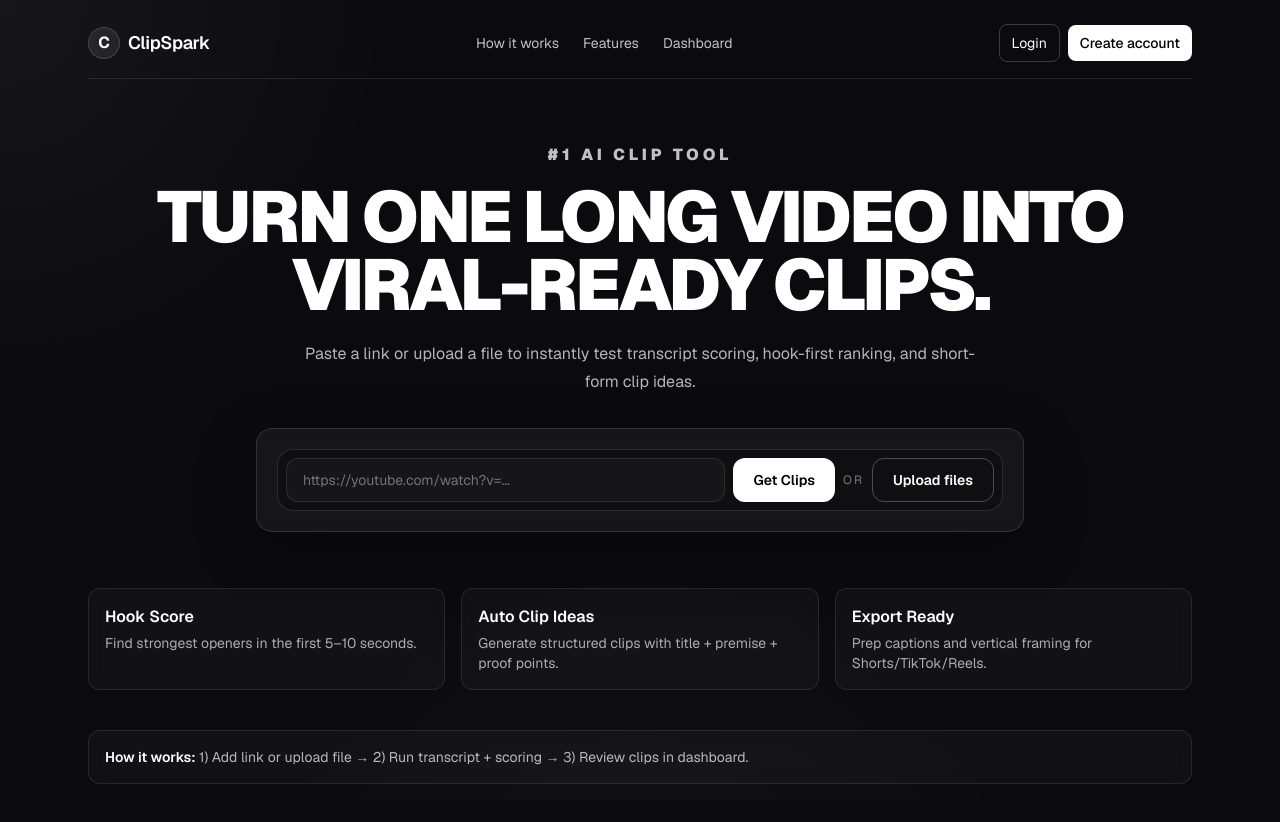
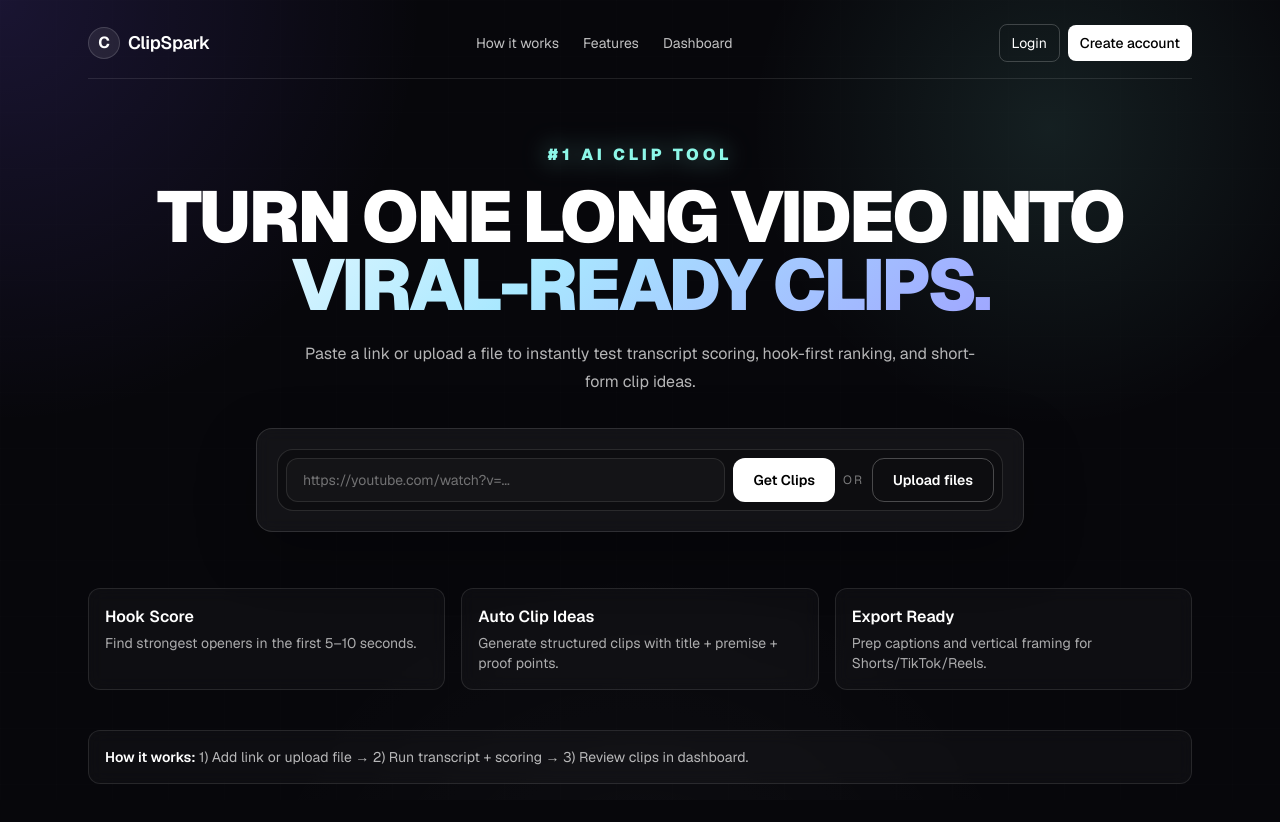
Before and after one commit to Duychinni/animecut, a Next.js app: page / in a window 1280 px wide. Shown: the top 822 px of the page. Built offline with nearby package versions, Linux system fonts and the light colour scheme; no server answers.

Commit message:
Restore homepage color schema accents

```diff
--- a/app/page.tsx
+++ b/app/page.tsx
@@ -145,9 +145,10 @@ export default function Home() {
   }
 
   return (
-    <main className="min-h-screen bg-[#0a0a0f] text-white">
+    <main className="min-h-screen bg-[#07070b] text-white">
       <div className="pointer-events-none absolute inset-0 overflow-hidden">
-        <div className="absolute inset-0 bg-[radial-gradient(circle_at_top_left,rgba(255,255,255,0.05),transparent_26%),radial-gradient(circle_at_50%_120%,rgba(255,255,255,0.03),transparent_35%)]" />
+        <div className="absolute inset-0 bg-[radial-gradient(circle_at_top_left,rgba(124,92,255,0.16),transparent_28%),radial-gradient(circle_at_82%_16%,rgba(141,247,232,0.10),transparent_24%),radial-gradient(circle_at_50%_120%,rgba(255,255,255,0.03),transparent_35%)]" />
+        <div className="absolute inset-0 opacity-[0.05] [background-image:linear-gradient(rgba(255,255,255,0.12)_1px,transparent_1px),linear-gradient(90deg,rgba(255,255,255,0.12)_1px,transparent_1px)] [background-size:56px_56px]" />
       </div>
 
       <div className="relative mx-auto max-w-6xl px-6 py-6">
@@ -167,7 +168,7 @@ export default function Home() {
             {userLabel ? (
               <>
                 <div className="inline-flex items-center gap-2 rounded-full border border-white/20 bg-white/[0.05] px-2.5 py-1 text-xs font-semibold text-white/85">
-                  <span aria-hidden className="text-white/80">✦</span>
+                  <span aria-hidden className="text-[#8DF7E8] drop-shadow-[0_0_8px_rgba(141,247,232,0.75)]">✦</span>
                   <span>{tokenBalance.toLocaleString()}</span>
                 </div>
                 <div className="group relative">
@@ -210,10 +211,10 @@ export default function Home() {
         </header>
 
         <section className="mx-auto mt-16 max-w-6xl text-center">
-          <p className="text-sm font-black tracking-[0.24em] text-white/75 md:text-base">#1 AI CLIP TOOL</p>
+          <p className="text-sm font-black tracking-[0.24em] text-[#8DF7E8] drop-shadow-[0_0_12px_rgba(141,247,232,0.6)] md:text-base">#1 AI CLIP TOOL</p>
           <h1 className="mt-4 text-5xl font-black uppercase leading-[0.95] tracking-[-0.04em] md:text-7xl">
             Turn one long video into
-            <span className="block text-white">
+            <span className="block bg-[linear-gradient(135deg,#ffffff_0%,#a9e8ff_40%,#9b8cff_100%)] bg-clip-text text-transparent">
               viral-ready clips.
             </span>
           </h1>
```
